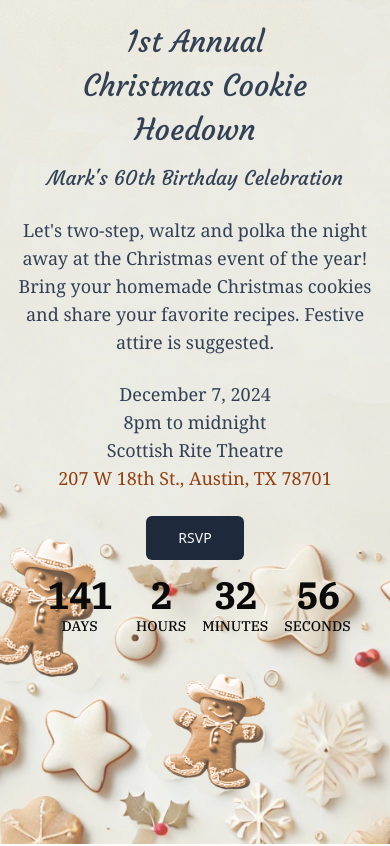
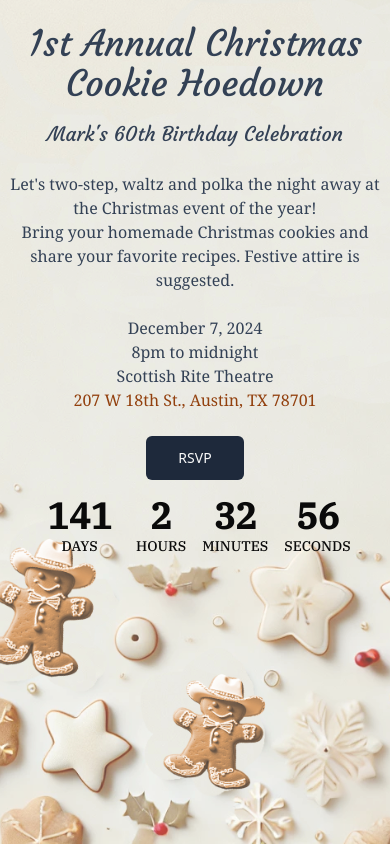
Before and after one commit to joshua-cano/austinchristmascookieball, a Next.js app: page / in a window 390 px wide. Shown: the top 846 px of the page. Built offline with nearby package versions, Linux system fonts and the light colour scheme.

Commit message:
Fix hero font sizes

```diff
--- a/app/page.tsx
+++ b/app/page.tsx
@@ -28,15 +28,9 @@
         <div className="text-center font-sans text-slate-700">
           <div className="px-2 pt-6 sm:p-10 sm:pb-4 max-w-[650px] mx-auto">
             <div className="font-bold space-y-2">
-              <h1 className={cn("text-3xl md:text-6xl", mountains.className)}>
-                1st Annual
+              <h1 className={cn("text-4xl md:text-6xl", mountains.className)}>
+                1st Annual Christmas Cookie Hoedown
               </h1>
-              <h2 className={cn("text-3xl md:text-6xl", mountains.className)}>
-                Christmas Cookie
-              </h2>
-              <h2 className={cn("text-3xl md:text-6xl", mountains.className)}>
-                Hoedown
-              </h2>
             </div>
             <p
               className={cn(
@@ -46,15 +40,15 @@
             >
               Mark&apos;s 60th Birthday Celebration
             </p>
-            <p className="text-lg sm:text-xl font-serif">
+            <p className="text-base sm:text-xl font-serif">
               Let&apos;s two-step, waltz and polka the night away at the
               Christmas event of the year!
             </p>
-            <p className="text-lg sm:text-xl font-serif">
+            <p className="text-base sm:text-xl font-serif">
               Bring your homemade Christmas cookies and share your favorite
               recipes. Festive attire is suggested.
             </p>
-            <div className="text-lg sm:text-xl mt-6 mb-6 font-serif">
+            <div className="text-base sm:text-xl mt-6 mb-6 font-serif">
               <p>December 7, 2024</p>
               <p>8pm to midnight</p>
               <p>Scottish Rite Theatre</p>
```
